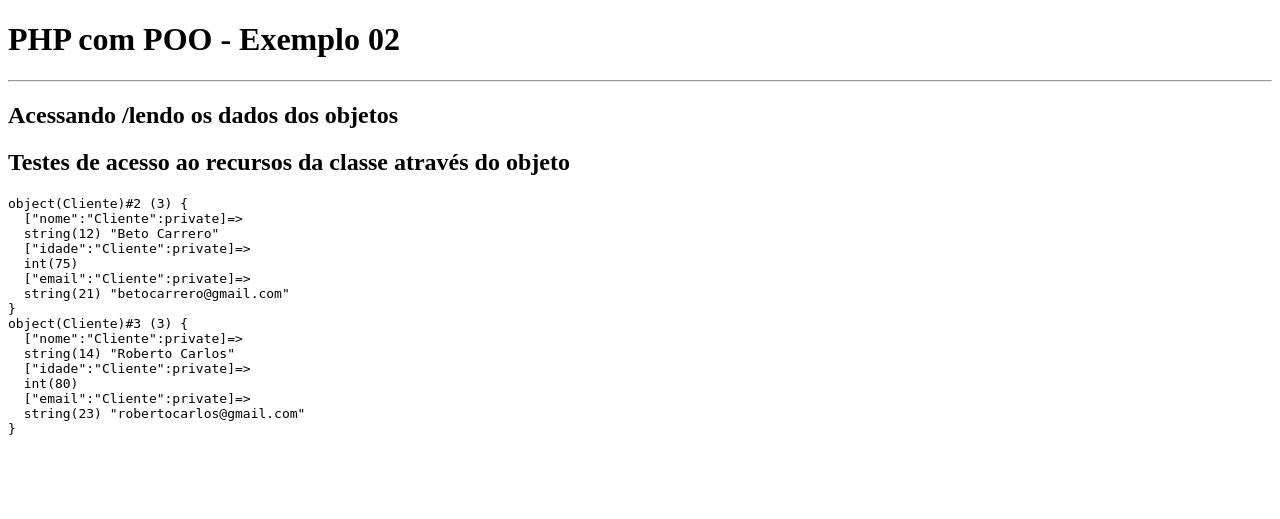
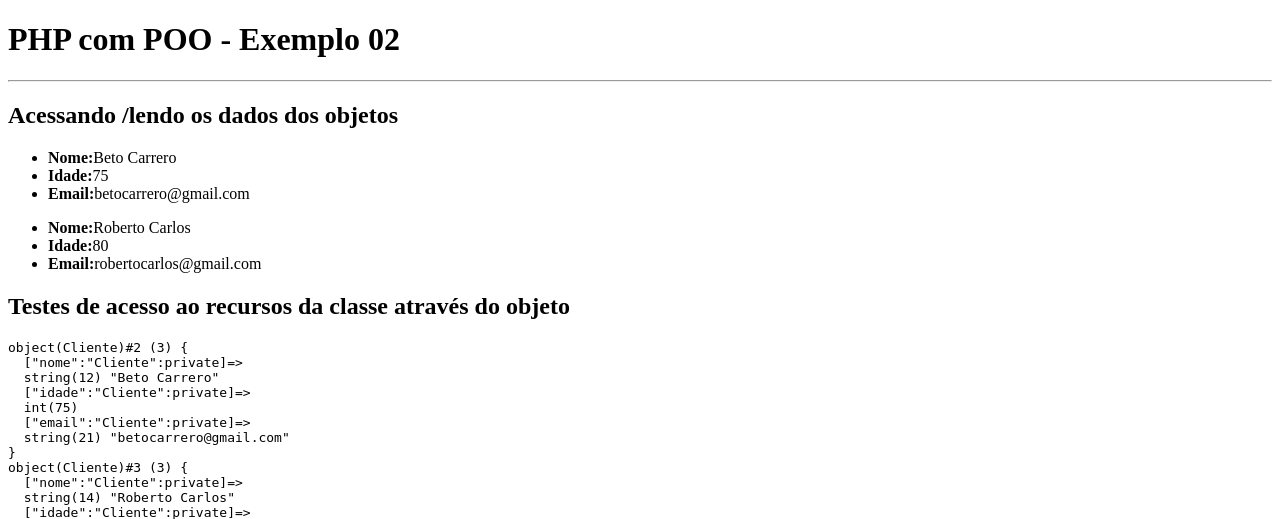
Before and after one commit to VanessaBaldin1/aulasphp-poo, a PHP site: page / in a window 1280 px wide. Shown: the top 519 px of the page. Run offline with PHP 8.4, Linux system fonts and the light colour scheme.

Commit message:
Adiciona getter

```diff
--- a/index.php
+++ b/index.php
@@ -18,7 +18,7 @@ require_once "src/Cliente.php";
 $clienteA = new Cliente();
 $clienteB = new Cliente();
 
-//Atribuindo valores para os atributos(diferente a forma de acessar pois são privados)
+//Atribuindo valores para os atributos(SETTERS - diferente a forma de acessar pois são privados)
 $clienteA->setNome("Beto Carrero");
 $clienteA->setIdade(75);
 $clienteA->setEmail("betocarrero@gmail.com");
@@ -30,8 +30,17 @@ $clienteB->setEmail("robertocarlos@gmail.com");
 ?>
 
 <h2>Acessando /lendo os dados dos objetos</h2>
+<ul>
+  <li><b>Nome:</b><?=$clienteA->getNome()?></li>
+  <li><b>Idade:</b><?=$clienteA->getIdade()?></li>
+  <li><b>Email:</b><?=$clienteA->getEmail()?></li>
+</ul>
 
-
+<ul>
+  <li><b>Nome:</b><?=$clienteB->getNome()?></li>
+  <li><b>Idade:</b><?=$clienteB->getIdade()?></li>
+  <li><b>Email:</b><?=$clienteB->getEmail()?></li>
+</ul>
 
 <h2>Testes de acesso ao recursos da classe através do objeto</h2>
 <pre><?=var_dump($clienteA, $clienteB)?></pre>
--- a/src/Cliente.php
+++ b/src/Cliente.php
@@ -6,7 +6,7 @@ class Cliente
   private int $idade;
   private string $email;
 
-  // Métodos setters
+  // Métodos setters: Responsável por receber/atribuir dados para as propriedade/atributos
 
   public function setNome(string $nome): void
   {
@@ -25,4 +25,26 @@ class Cliente
     $this->email = $email;
 
   }
+
+  public function getNome(): string
+  {
+
+   return $this->nome;
+  }
+
+  public function getIdade(): int
+  {
+
+   return $this->idade;
+
+  }
+
+  public function getEmail(): string
+  {
+
+   return $this->email;
+
+  }
+
+
 }
```
